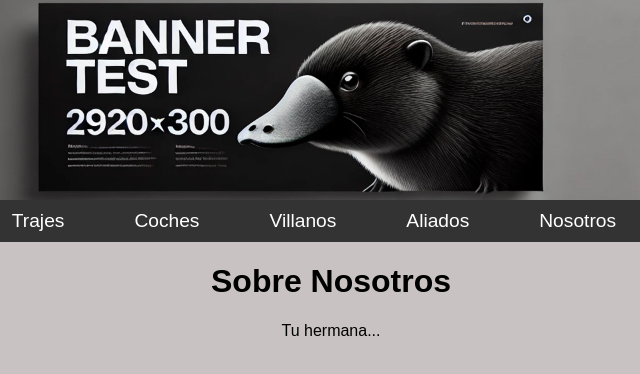
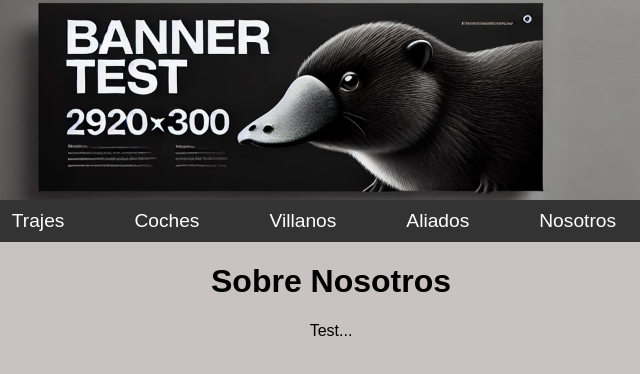
Before and after one commit to Torrenter33/TimeLine, a plain HTML site: page aliados.html in a window 1280 px wide. Shown: the full height of the page, 309-949 px from the left. Drawn offline with Linux system fonts and the light colour scheme.

Commit message:
Update aliados.html

```diff
--- a/aliados.html
+++ b/aliados.html
@@ -29,7 +29,7 @@
 
     <main>
         <h1>Sobre Nosotros</h1>
-        <p>Tu hermana...</p>
+        <p>Test...</p>
         <!-- Aquí puedes agregar más contenido sobre tu página "Nosotros" -->
     </main>
 </body>
```
